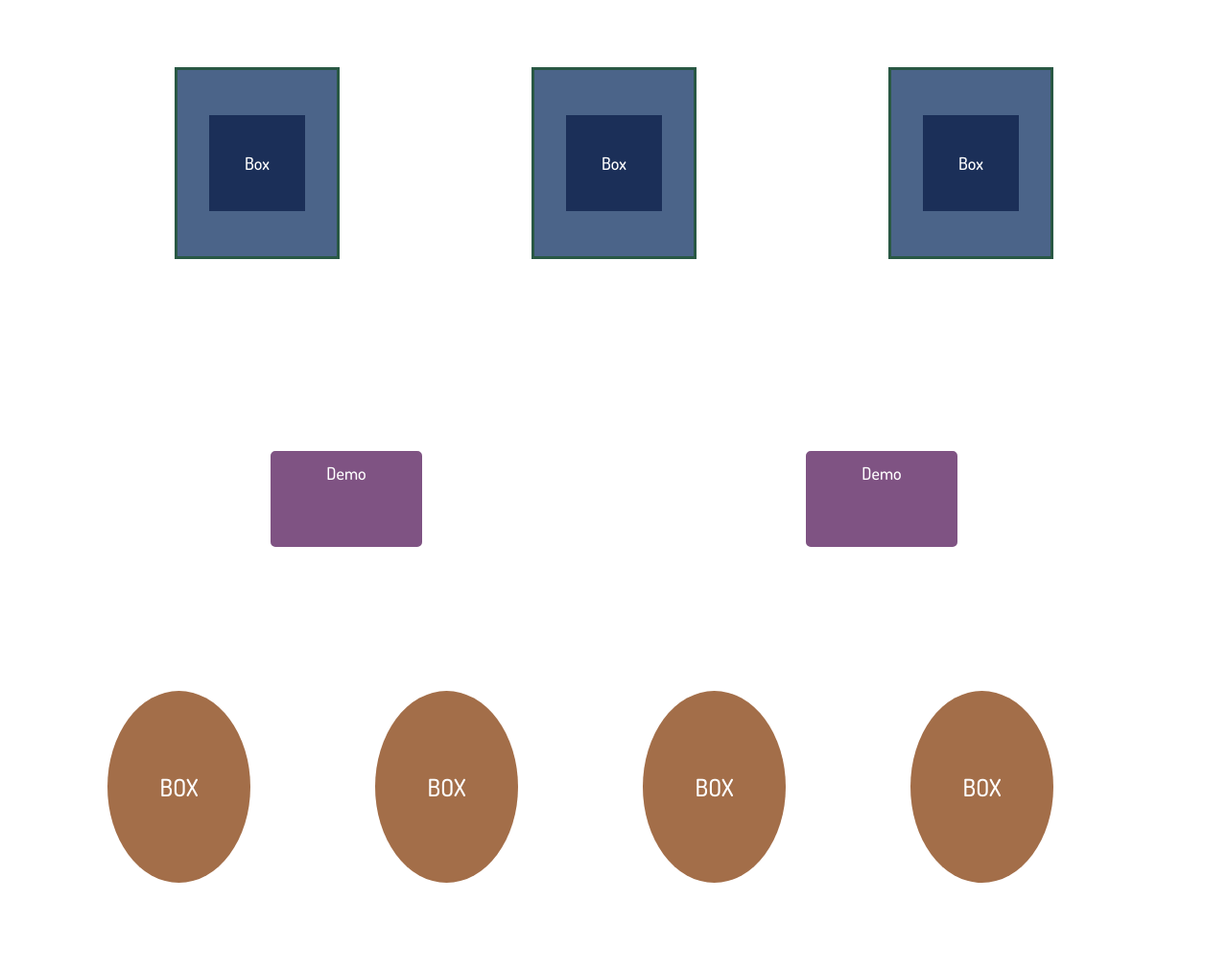
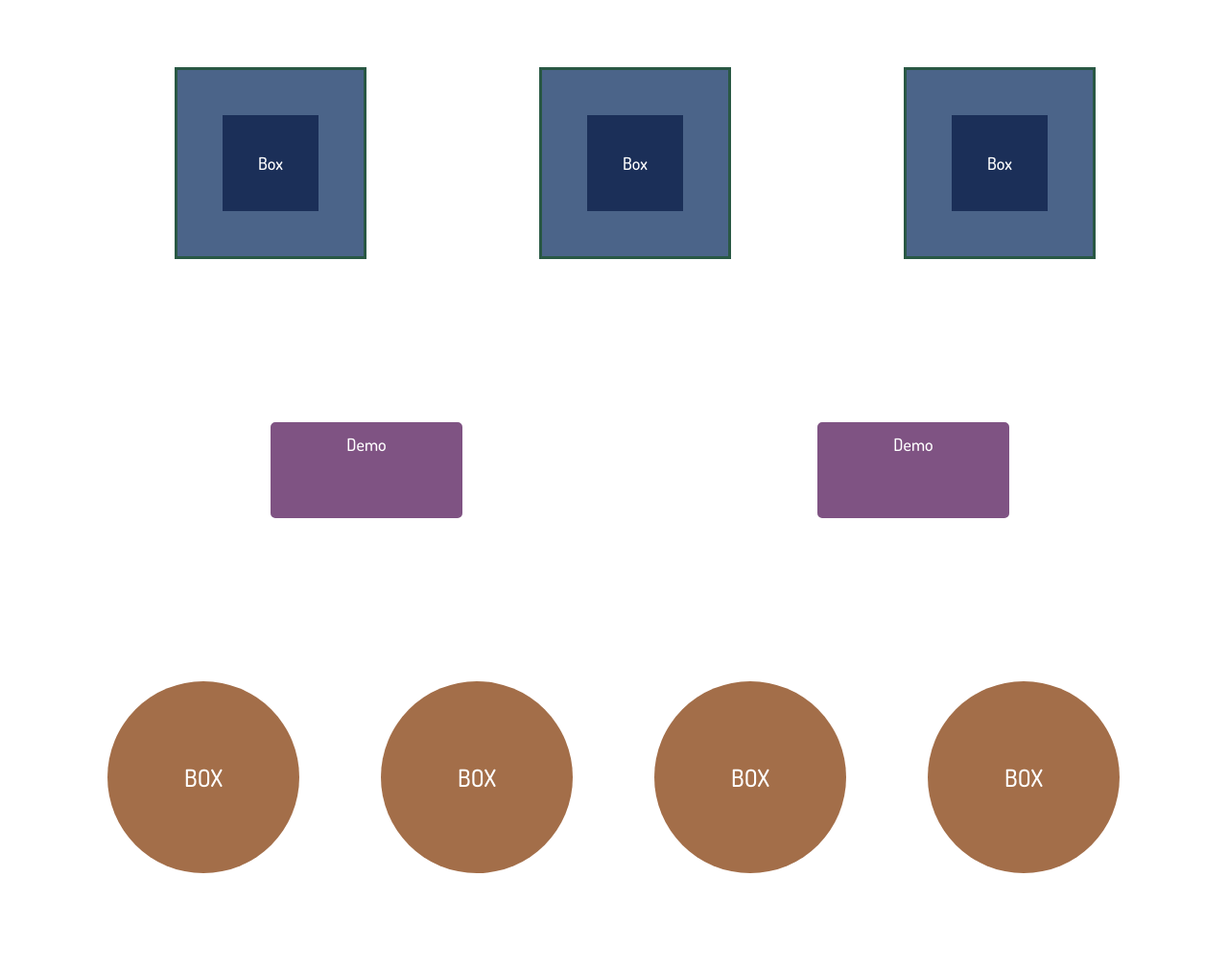
Before and after one commit to hagigataghazada/positionProperty, a plain HTML site: page index.html in a window 1280 px wide. Shown: the top 1013 px of the page at 96% size. Drawn offline with nearby package versions, Linux system fonts and the light colour scheme.

Commit message:
colchange

```diff
--- a/_blue.sass
+++ b/_blue.sass
@@ -13,5 +13,5 @@
             font-size: 25px
     .bgc
         position: absolute
-        top: 1820px
+        top: 1810px
         right: 820px
--- a/_brwn.sass
+++ b/_brwn.sass
@@ -1,4 +1,5 @@
 #brwn
+    margin: 20px
     .minibox
         display: flex
         margin: 100px 100px 100px 30px
@@ -18,7 +19,7 @@
 
     @media screen and ( max-width: 768px )
         .box
-            margin: 20px
+            margin: 0
             flex-direction: column
             .minibox
                 margin: 0
--- a/_demo.sass
+++ b/_demo.sass
@@ -1,4 +1,5 @@
 #demo
+    margin: 20px
     .box
         margin: 50px 0
         .minibox
@@ -27,6 +28,7 @@
 
     @media screen and ( max-width: 768px )
         .box
+            margin: 0
             flex-direction: column
             .minibox
                 margin: 0
--- a/_grn.sass
+++ b/_grn.sass
@@ -13,5 +13,5 @@
             font-size: 30px
     .bcc
         position: absolute
-        top: 2250px
+        top: 2240px
         right: 820px
--- a/index.html
+++ b/index.html
@@ -24,15 +24,23 @@
         <section id="demo">
             <div class="container">
                 <div class="row">
-                    <div class="col-md-12">
-                        <div class="box d-flex justify-content-center">
-                            <div class="minibox ">
+                    <div class="col-md-4">
+                        <div class="box">
+                            <div class="minibox">
                                 <h1>Box</h1>
                             </div>
-                            <div class="minibox ">
+                        </div>
+                    </div>
+                    <div class="col-md-4">
+                        <div class="box">
+                            <div class="minibox">
                                 <h1>Box</h1>
                             </div>
-                            <div class="minibox ">
+                        </div>
+                    </div>
+                    <div class="col-md-4">
+                        <div class="box">
+                            <div class="minibox">
                                 <h1>Box</h1>
                             </div>
                         </div>
@@ -43,11 +51,15 @@
         <section id="prpl">
             <div class="container">
                 <div class="row">
-                    <div class="col-md-12">
-                        <div class="box d-flex justify-content-center">
+                    <div class="col-md-6">
+                        <div class="box">
                             <div class="minibox">
                                 <h1>Demo</h1>
                             </div>
+                        </div>
+                    </div>
+                    <div class="col-md-6">
+                        <div class="box">
                             <div class="minibox">
                                 <h1>Demo</h1>
                             </div>
@@ -59,17 +71,29 @@
         <section id="brwn">
             <div class="container">
                 <div class="row">
-                    <div class="col-md-12">
-                        <div class="box d-flex justify-content-center">
+                    <div class="col-md-3">
+                        <div class="box">
                             <div class="minibox">
                                 <h1>BOX</h1>
                             </div>
+                        </div>
+                    </div>
+                    <div class="col-md-3">
+                        <div class="box">
                             <div class="minibox">
                                 <h1>BOX</h1>
                             </div>
+                        </div>
+                    </div>
+                    <div class="col-md-3">
+                        <div class="box">
                             <div class="minibox">
                                 <h1>BOX</h1>
                             </div>
+                        </div>
+                    </div>
+                    <div class="col-md-3">
+                        <div class="box">
                             <div class="minibox">
                                 <h1>BOX</h1>
                             </div>
```
Also changed, not shown: style.css, 1 other file.
